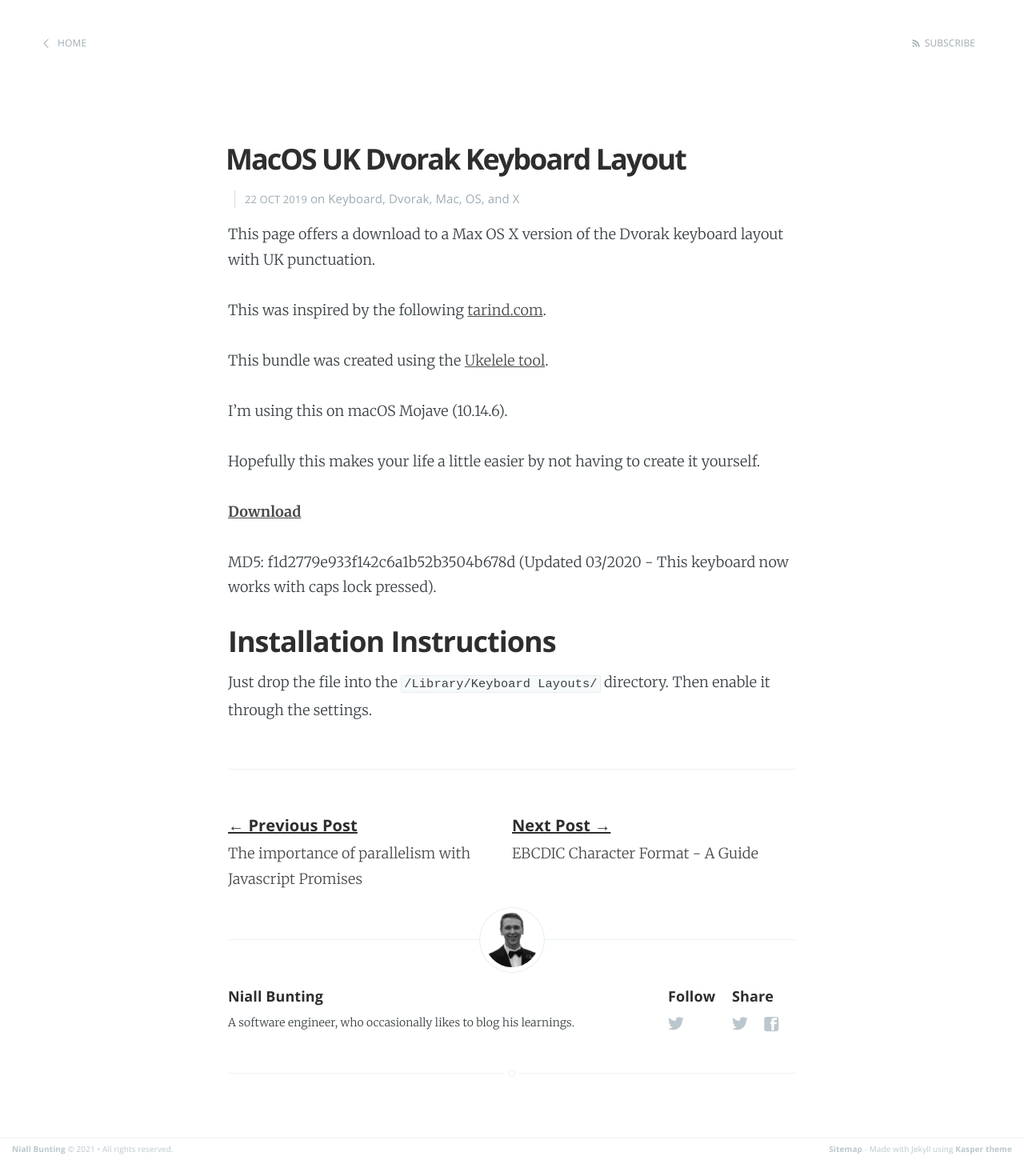
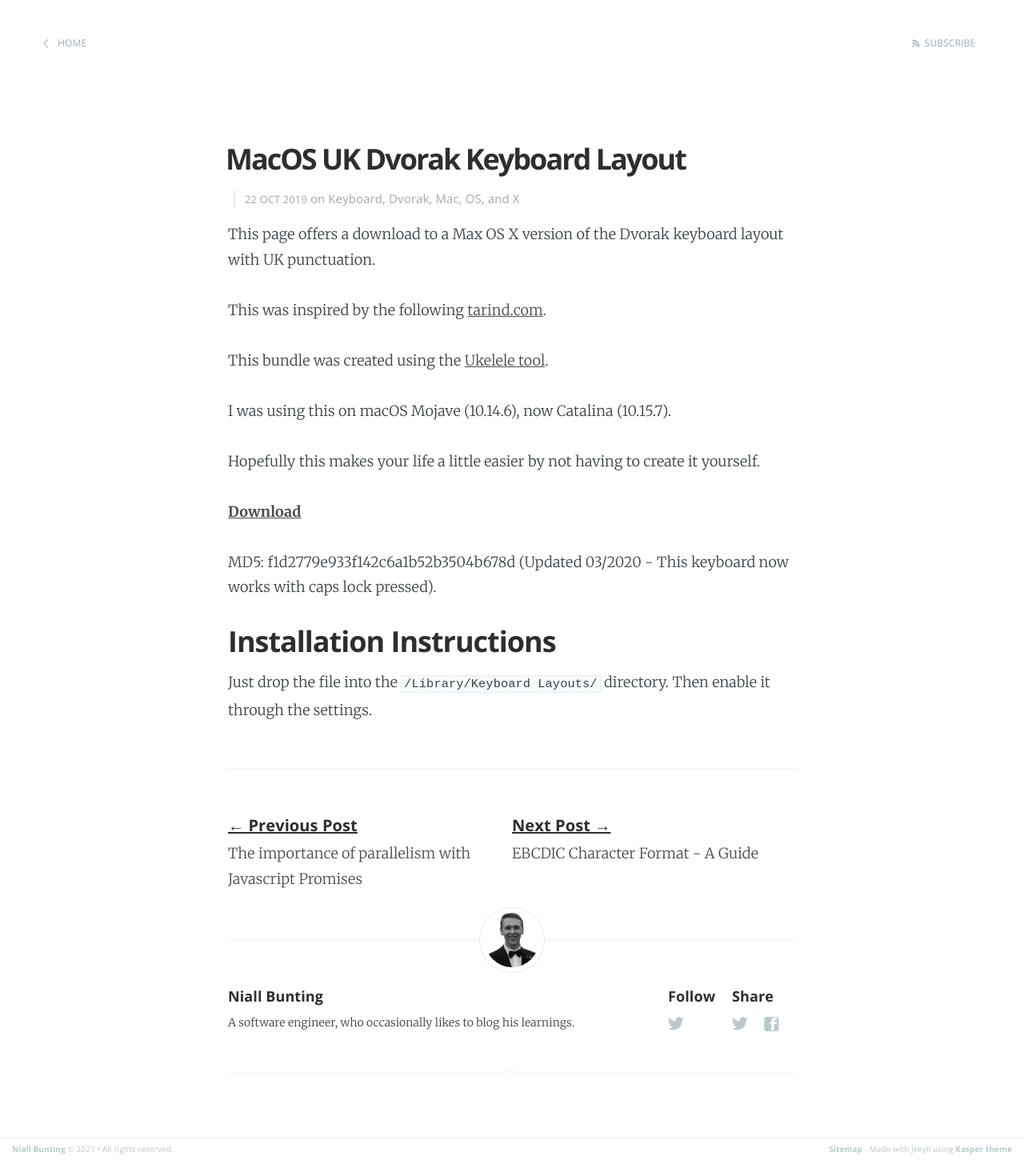
Before and after one commit to NiallBunting/niallbunting.github.io, a Jekyll site: the page built from _posts/2019-10-22-dvorak-keyboard-mac.markdown, in a window 1280 px wide. Shown: the whole page at 80% size. Built offline with Jekyll 4.4.1, drawn with Linux system fonts in a browser that asks for light colours.

Commit message:
Update the mac versions it works on.

```diff
--- a/_posts/2019-10-22-dvorak-keyboard-mac.markdown
+++ b/_posts/2019-10-22-dvorak-keyboard-mac.markdown
@@ -11,7 +11,7 @@ This was inspired by the following [tarind.com][tarind].
 
 This bundle was created using the [Ukelele tool][ukelele].
 
-I'm using this on macOS Mojave (10.14.6).
+I was using this on macOS Mojave (10.14.6), now Catalina (10.15.7).
 
 Hopefully this makes your life a little easier by not having to create it yourself.
 
```
